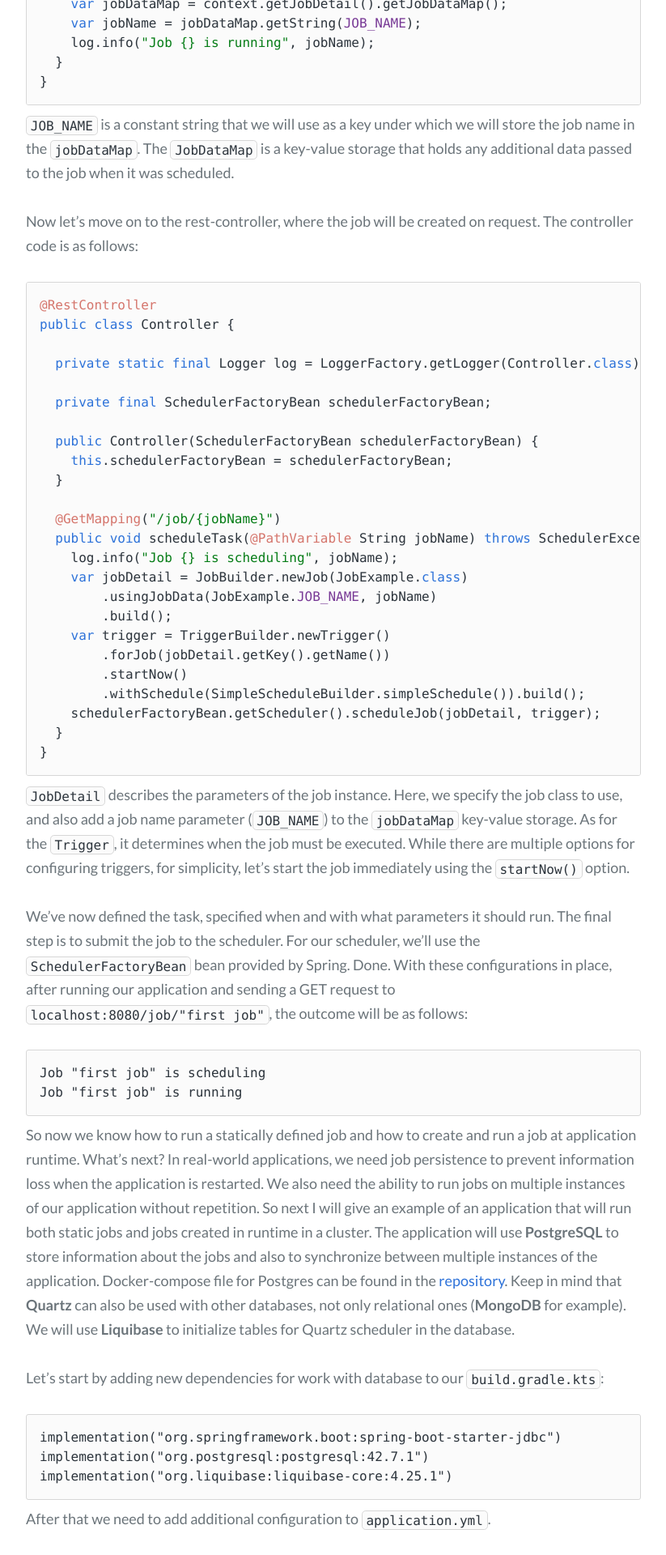
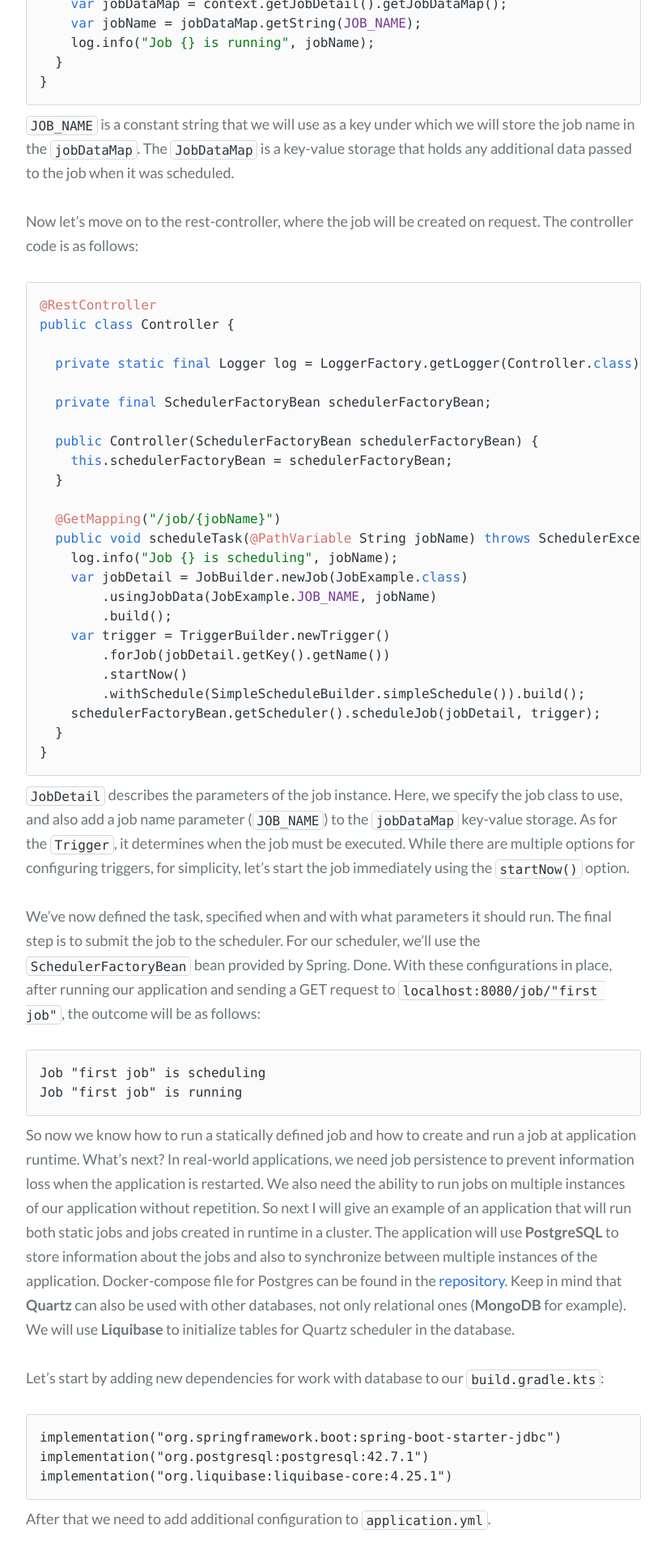
Before and after one commit to AndreyStarikov/andreystarikov.github.io, a Jekyll site: the page built from _posts/2024-03-03-Scheduling-with-Spring-Boot-and-Quartz.md, in a window 1280 px wide. Shown: the part 4480-6400 px from the top of the page at 81% size, without its empty margins (228-1051 px from the left). Built offline with Jekyll 4.4.1, drawn with Linux system fonts in a browser that asks for light colours; some web fonts are replaced.

Commit message:
fixed wrapping of inline elements

```diff
--- a/_sass/_prism.scss
+++ b/_sass/_prism.scss
@@ -57,6 +57,8 @@ pre[class*="language-"] {
   border-radius: .3em;
   //color: #D03E5E;
   background: _palette(bg);
+  white-space: pre-wrap;
+  word-wrap: break-word;
 }
 
 .namespace {
```
